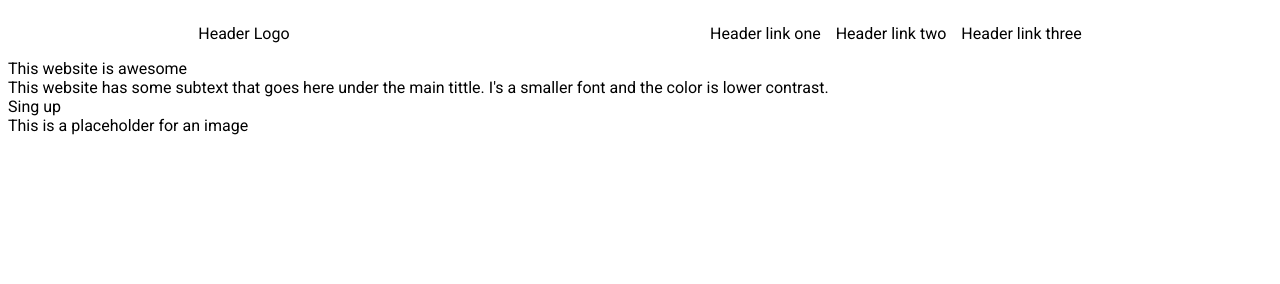
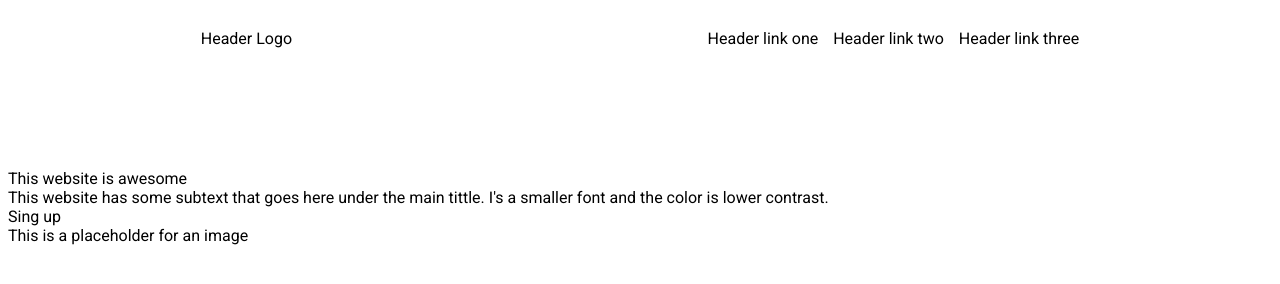
Before and after one commit to guilleondik/my-first-landing-page, a plain HTML site: page index.html in a window 1280 px wide. Drawn offline with Linux system fonts and the light colour scheme.

Commit message:
Header completado
Complete parcialmente la estrucuta del header

```diff
--- a/index.html
+++ b/index.html
@@ -7,7 +7,6 @@
     </head>
     <body>
 
-        <div class="one">
         <div class="header">
             <div class="h-logo">Header Logo</div>
             <div class="menu">
@@ -18,6 +17,8 @@
                 </ul>
             </div>
         </div>
+
+        <div class="one">
             <div class="hero-main">This website is awesome</div>
             <div class="hero-second">This website has some subtext that goes here under the main tittle. I's a smaller font and the color is lower contrast.</div>
             <div class="Sing-up">Sing up</div>
--- a/style.css
+++ b/style.css
@@ -8,6 +8,8 @@ body {
     display: flex;
     justify-content: space-around;
     align-items: center;
+    padding: 5px;
+    margin-bottom: 100px;
 }
 
 ul {
```
Lines whose indentation alone changed are shown as unchanged.
